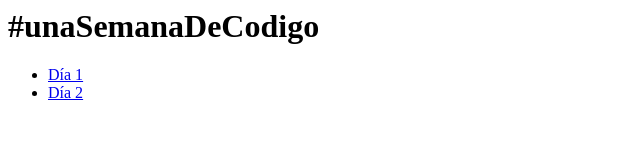
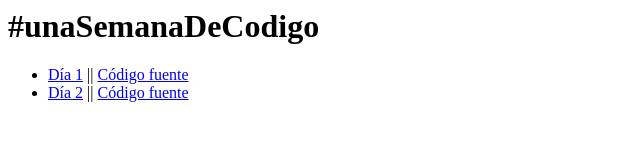
Before and after one commit to flomincucci/unaSemanaDeCodigo, a plain HTML site: page index.html in a window 1280 px wide. Shown: the whole page, without its empty margins (0-640 px from the left). Drawn offline with Linux system fonts and the light colour scheme.

Commit message:
agrega links a codigo fuente

```diff
--- a/index.html
+++ b/index.html
@@ -7,8 +7,8 @@
     <body>
         <h1>#unaSemanaDeCodigo</h1>
         <ul>
-            <li><a href="dia1/index.html">Día 1</a></li>
-            <li><a href="dia2/index.html">Día 2</a></li>
+            <li><a href="dia1/index.html">Día 1</a> || <a href="https://github.com/flomincucci/unaSemanaDeCodigo/blob/main/dia1/index.html">Código fuente</a></li>
+            <li><a href="dia2/index.html">Día 2</a> || <a href="https://github.com/flomincucci/unaSemanaDeCodigo/blob/main/dia2/index.html">Código fuente</a></li>
         </ul>
     </body>
 </html>
```
Also changed, not shown: dia1/index.html (+1 -0 lines), dia2/index.html (+1 -0 lines).
